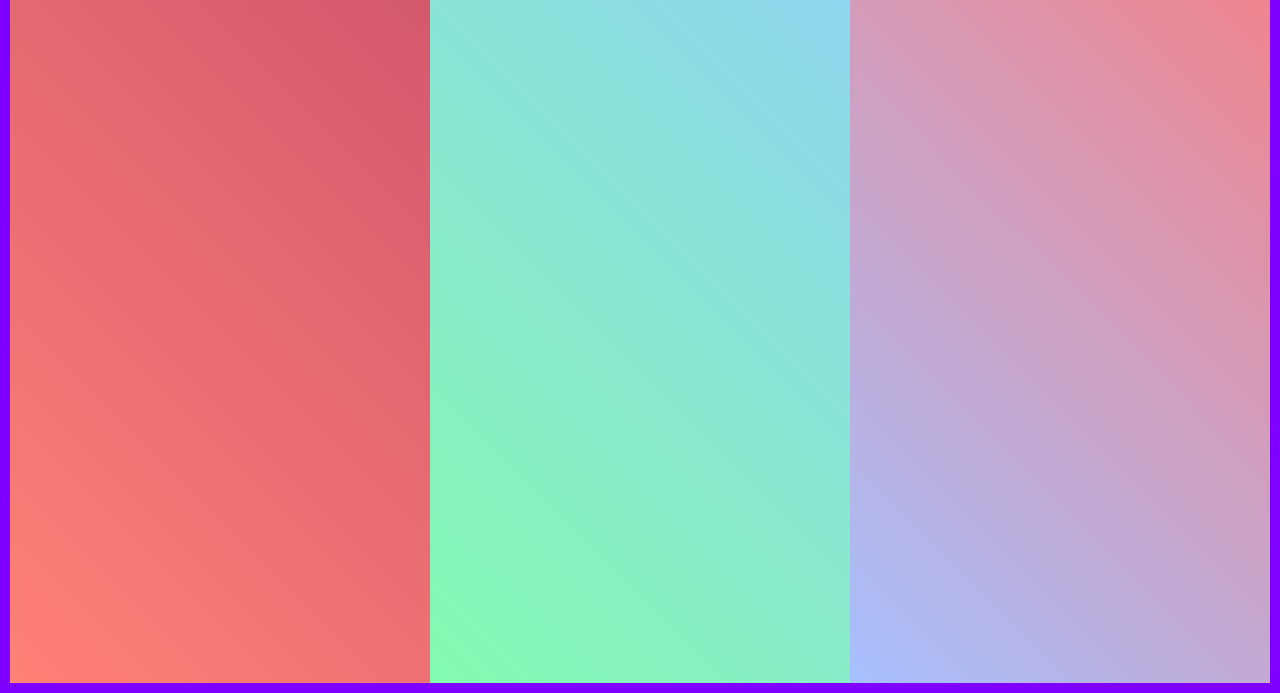
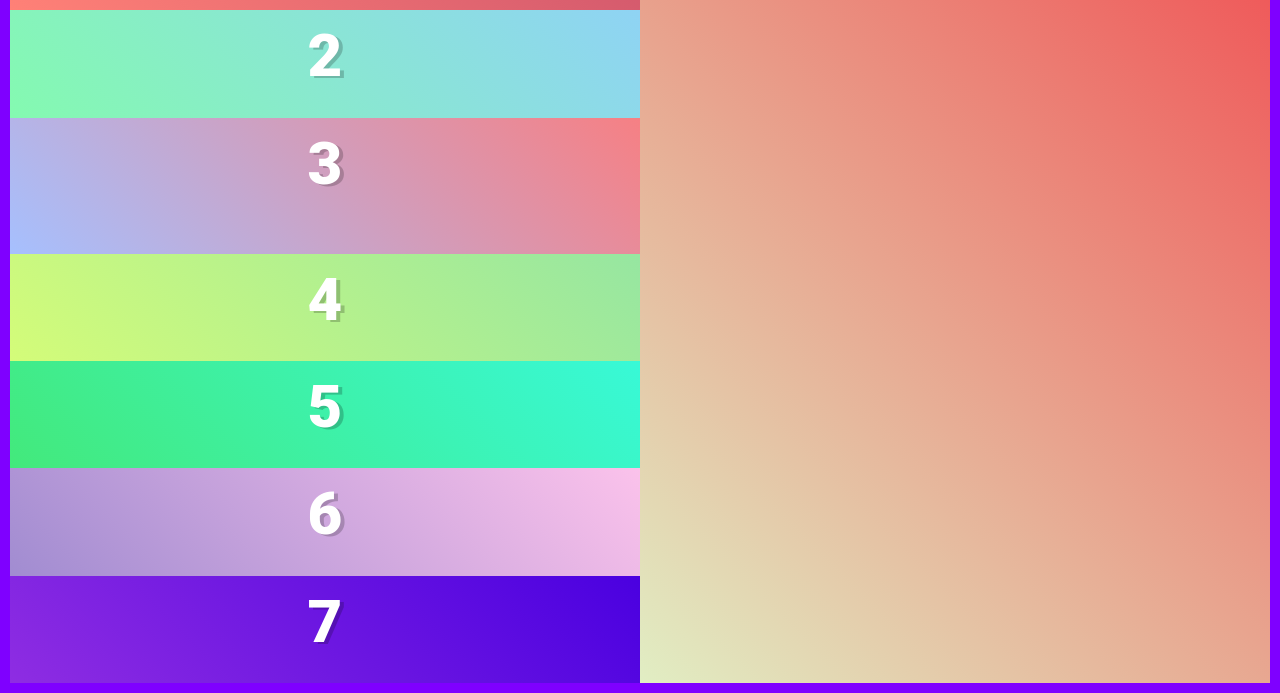
Before and after one commit to flacsnew/css-flexbox, a plain HTML site: page index.html in a window 1280 px wide. Shown: the part 107-800 px from the top of the page. Drawn offline with Linux system fonts and the light colour scheme.

Commit message:
Nesting. Flex-basis and Flex-wrap

```diff
--- a/index.html
+++ b/index.html
@@ -9,14 +9,14 @@
 </head>
 <body>
     <div class="flex-container">
-        <div class="flex-item item-1">Aside</div>
-        <div class="flex-item item-2">Main</div>
-        <div class="flex-item item-3">Aside</div>
-        <!-- <div class="flex-item item-4">4</div>
+        <div class="flex-item item-1">1</div>
+        <div class="flex-item item-2">2</div>
+        <div class="flex-item item-3">3</div>
+        <div class="flex-item item-4">4</div>
         <div class="flex-item item-5">5</div>
         <div class="flex-item item-6">6</div>
         <div class="flex-item item-7">7</div>
-        <div class="flex-item item-8">8</div> -->
+        <div class="flex-item item-8">8</div>
     </div>
 </body>
 </html>
--- a/style.css
+++ b/style.css
@@ -52,33 +52,16 @@
 /* Custom */
 .flex-container {
     display: flex;
+    flex-wrap: wrap;
+    flex-direction: column;
     height: 100vh;
 }
 
 .flex-item {
-    flex: 1;
+    flex-basis: 100px;
+    flex-grow: 1;
 }
 
-@media screen and (max-width: 650px) {
-    .flex-container {
-        flex-direction: column;
-    }
-    .item-2 {
-      order: -1;
-    }
+.item-3 {
+    flex-grow: 5;
 }
-
-/*
-.item-1 {
-    order: 1;
-  }
-  .item-7 {
-    order: -1;
-  }
-  .item-4 {
-    order: 2;
-  }
-  .item-5 {
-    order: 1;
-  }
-*/
```
